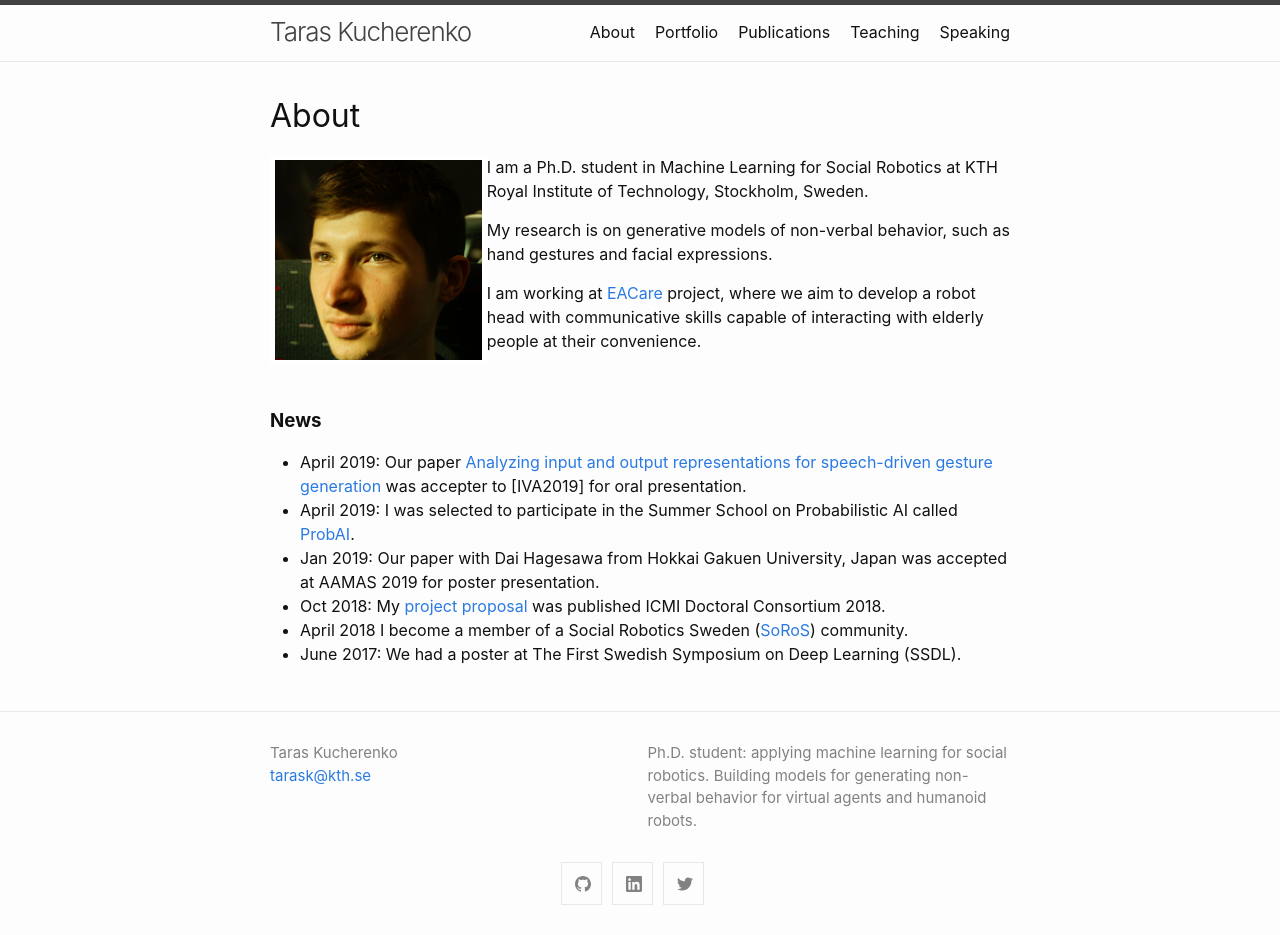
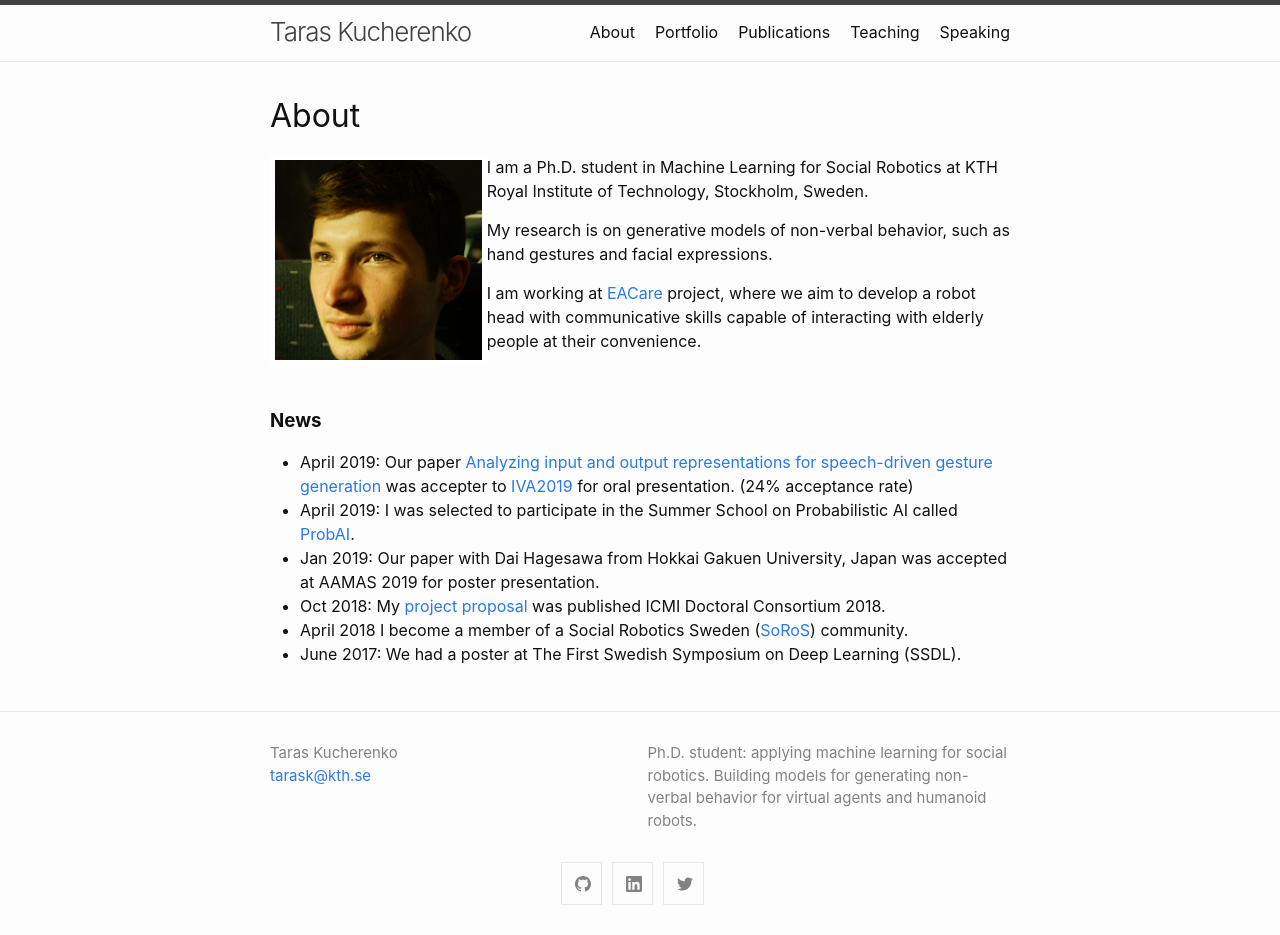
Before and after one commit to Svito-zar/Svito-zar.github.io, a Jekyll site: the page built from index.md, in a window 1280 px wide. Built offline with Jekyll 4.4.1, drawn with Linux system fonts in a browser that asks for light colours.

Commit message:
Updated links

```diff
--- a/index.md
+++ b/index.md
@@ -18,7 +18,7 @@
 <br>
 ### **News**
 
-* April 2019: Our paper [Analyzing input and output representations for speech-driven gesture generation](https://arxiv.org/abs/1903.03369) was accepter to [IVA2019] for oral presentation.
+* April 2019: Our paper [Analyzing input and output representations for speech-driven gesture generation](https://www.researchgate.net/publication/331645229_Analyzing_Input_and_Output_Representations_for_Speech-Driven_Gesture_Generation) was accepter to [IVA2019](https://iva2019.sciencesconf.org/) for oral presentation. (24% acceptance rate)
 * April 2019: I was selected to participate in the Summer School on Probabilistic AI called [ProbAI](https://probabilistic.ai/).
 * Jan 2019: Our paper with Dai Hagesawa from Hokkai Gakuen University, Japan was accepted at AAMAS 2019 for poster presentation.
 * Oct 2018: My [project proposal](https://www.researchgate.net/publication/328032360_Data_Driven_Non-Verbal_Behavior_Generation_for_Humanoid_Robots) was published ICMI Doctoral Consortium 2018.
```
Also changed, not shown: _pages/publications.md (+1 -1 lines).
